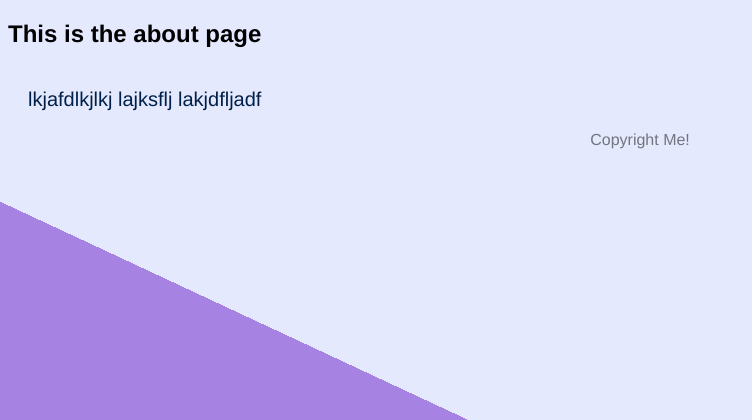
After one commit to xTimShultz/todolist-v1, a Node server app: page /about in a window 1280 px wide. The commit adds this page. Shown: the top 420 px of the page, without its empty margins (0-752 px from the left). Run offline with Node 20, Linux system fonts and the light colour scheme.

Commit message:
Add About Page and convert to EJS layouts for header and footer

```diff
--- a/app.js
+++ b/app.js
@@ -27,13 +27,34 @@ app.get("/", function(req, res) {
 });
 
 app.post("/", function(req, res) {
-    item = req.body.newItem;
-    items.push(item);
-    res.redirect("/");
+    console.log(req.body);
+
+    let item = req.body.newItem;
+
+    // Use the button's name & value attribute to differentiate which list.
+    // This is TRICKY, because the same button is used during render of the html
+    // for both lists (today & work). Meaning, that when a new item is added
+    // via the button, it ends up here. The button posts to "/" in the form element.
+    // So some scriptlet code exists in the button in list.ejs
+    // to set the value attribute for the button to the list title.
+    // This is checked in the condition below, so that new items
+    // are added to the correct list and redirected to the corresponding get for that list.
+    if (req.body.list === "Work") {
+        workItems.push(item);
+        res.redirect("/work");
+    } else {
+        items.push(item);
+        res.redirect("/");
+    }
+
 });
 
 app.get("/work", function(req, res) {
-    res.render("list", {listTitle: "Work List", newListItems: workItems});
+    res.render("list", {listTitle: "Work List", newItems: workItems});
+});
+
+app.get("/about", function(req, res) {
+    res.render("about");
 });
 
 app.post("/work", function (req, res) {
--- /dev/null
+++ b/views/about.ejs
@@ -0,0 +1,6 @@
+<%- include("header"); -%>
+
+<h2>This is the about page</h2>
+<p>lkjafdlkjlkj lajksflj lakjdfljadf</p>
+
+<%- include("footer"); -%>
--- /dev/null
+++ b/views/footer.ejs
@@ -0,0 +1,4 @@
+</body>
+
+<footer>Copyright Me!</footer>
+</html>
--- /dev/null
+++ b/views/header.ejs
@@ -0,0 +1,11 @@
+<!DOCTYPE html>
+<html lang="en">
+<head>
+    <meta charset="UTF-8">
+    <meta http-equiv="X-UA-Compatible" content="IE=edge">
+    <meta name="viewport" content="width=device-width, initial-scale=1.0">
+    <title>To Do List</title>
+    <link rel="stylesheet" href="css/styles.css">
+</head>
+
+<body>
```
Also changed, not shown: views/list.ejs (+6 -13 lines).
